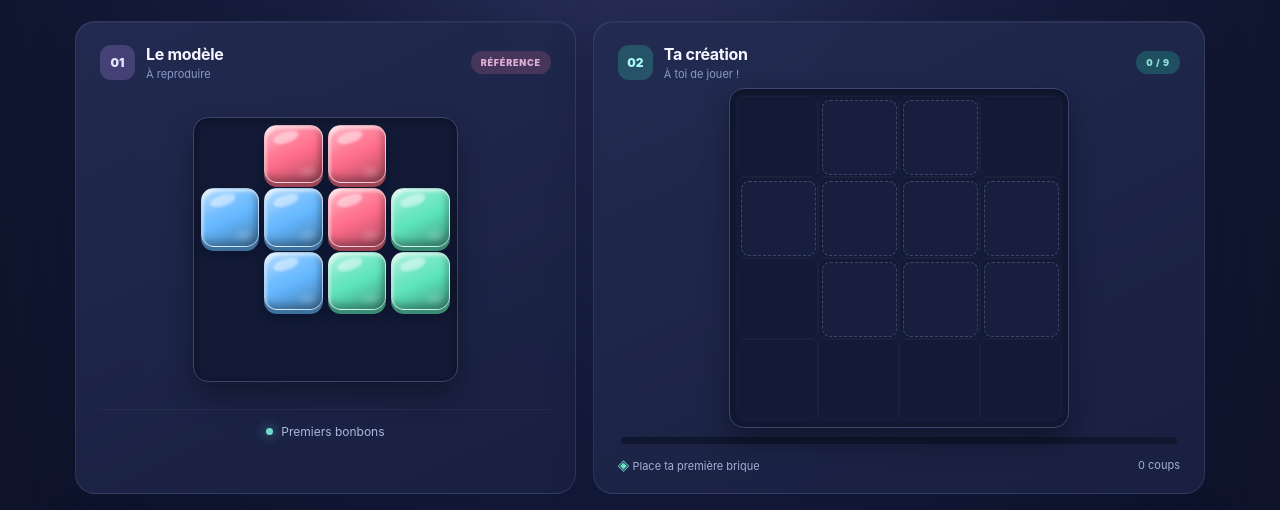
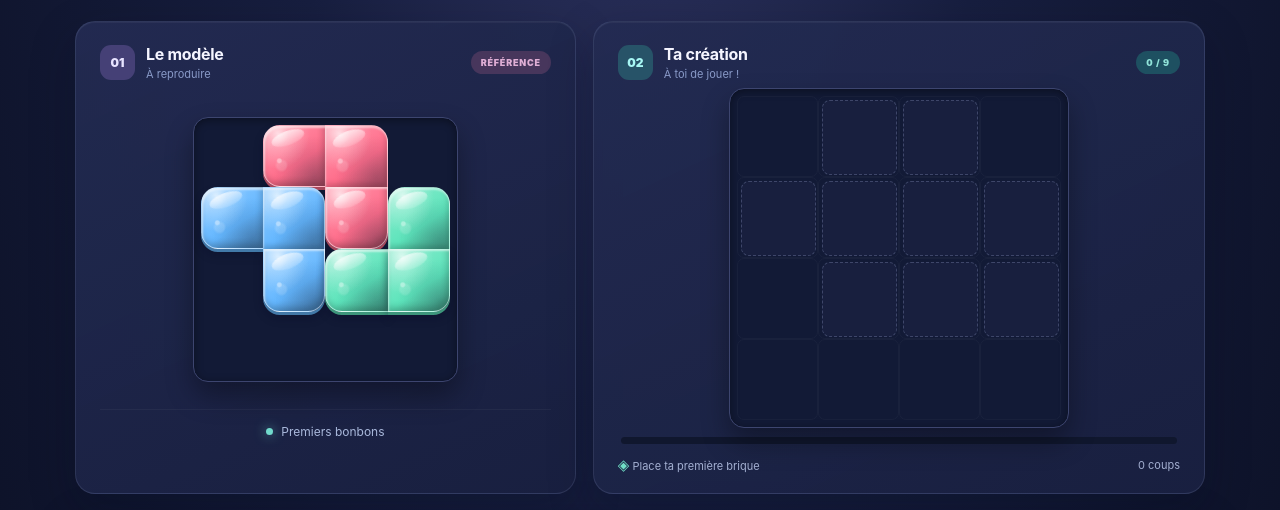
Before and after one commit to dbrckk/Jelly-bricks, a website with bundled scripts: page index.html in a window 1280 px wide. Shown: the part 237-747 px from the top of the page. Built offline with nearby package versions, Linux system fonts and the light colour scheme.

Commit message:
style: seamless translucent jelly silhouettes, micro-bubbles and performance-aware shading

```diff
--- a/styles.css
+++ b/styles.css
@@ -325,3 +325,76 @@ footer { color: #7686a6; text-align: center; font-size: 11px; padding: 26px 0 5p
   .quick-piece .piece-preview { --tile: 10px; }
   .quick-actions button { width: 42px; }
 }
+
+
+/* v0.5 — Shape-aware, translucent jelly rather than isolated square tiles.
+   The corners of adjacent cells share a silhouette; paint stays CSS-only. */
+.jelly {
+  --round-tl: 27%; --round-tr: 27%; --round-br: 27%; --round-bl: 27%;
+  border-radius: var(--round-tl) var(--round-tr) var(--round-br) var(--round-bl);
+  background:
+    radial-gradient(ellipse at 23% 13%, #ffffffaf 0%, #ffffff47 16%, transparent 48%),
+    radial-gradient(ellipse at 83% 84%, #15203c35 0%, transparent 57%),
+    linear-gradient(145deg,
+      color-mix(in srgb, var(--jelly), white 43%) 0%,
+      color-mix(in srgb, var(--jelly), white 15%) 29%,
+      var(--jelly) 60%,
+      color-mix(in srgb, var(--jelly), black 28%) 100%);
+  border: 1px solid #ffffff74;
+  box-shadow:
+    inset 1px 2px 2px #ffffff8c,
+    inset -2px -4px 6px #00000033,
+    0 3px 0 color-mix(in srgb, var(--jelly), black 34%),
+    0 6px 10px #05092452;
+}
+.jelly.join-top { --round-tl: 0; --round-tr: 0; border-top-width: 0; }
+.jelly.join-right { --round-tr: 0; --round-br: 0; border-right-width: 0; }
+.jelly.join-bottom { --round-br: 0; --round-bl: 0; border-bottom-width: 0; }
+.jelly.join-left { --round-tl: 0; --round-bl: 0; border-left-width: 0; }
+.jelly.join-bottom { box-shadow: inset 1px 2px 2px #ffffff72, inset -2px -4px 5px #00000021; }
+.jelly::before {
+  left: 11%; top: 8%; width: 55%; height: 24%;
+  transform: rotate(-20deg);
+  background: linear-gradient(180deg, #ffffffa6, #ffffff24);
+  filter: blur(.6px);
+}
+.jelly::after {
+  left: 16%; right: auto; top: 48%; bottom: auto;
+  width: 23%; height: 30%;
+  border-radius: 50%;
+  background:
+    radial-gradient(circle at 38% 32%, #ffffffac 0 11%, transparent 21%),
+    radial-gradient(circle at 54% 58%, #ffffff44 0 34%, transparent 53%);
+  filter: none;
+  opacity: .58;
+}
+/* A 1px gap between sibling tiles made every piece look disconnected. */
+.model-board, .piece-preview { gap: 0; }
+.mini-model-board, .reference-zoom-board { gap: 0; }
+.placed-piece .jelly {
+  transform: scale(1);
+  animation: none;
+  transform-origin: 50% 85%;
+}
+.placed-piece.is-settling .jelly {
+  animation: jelly-material-settle .5s cubic-bezier(.18, 1.35, .31, 1) both;
+}
+@keyframes jelly-material-settle {
+  0% { transform: translateY(-14px) scale(.83, 1.14); }
+  38% { transform: translateY(2px) scale(1.075, .89); }
+  67% { transform: translateY(-2px) scale(.978, 1.028); }
+  100% { transform: translateY(0) scale(1); }
+}
+.drag-ghost .jelly {
+  animation: drag-gel .55s ease-in-out infinite alternate;
+  filter: saturate(1.12);
+}
+/* Smaller devices don't require a blur filter on dozens of glossy highlights. */
+@media (max-width: 760px) {
+  .jelly::before { filter: none; }
+  .jelly { box-shadow: inset 1px 2px 2px #ffffff7b, inset -2px -3px 5px #00000033, 0 2px 5px #05092450; }
+  .jelly.join-bottom { box-shadow: inset 1px 2px 2px #ffffff62, inset -2px -3px 4px #00000020; }
+}
+@media (prefers-reduced-motion: reduce) {
+  .placed-piece.is-settling .jelly, .drag-ghost .jelly { animation: none; }
+}
```
